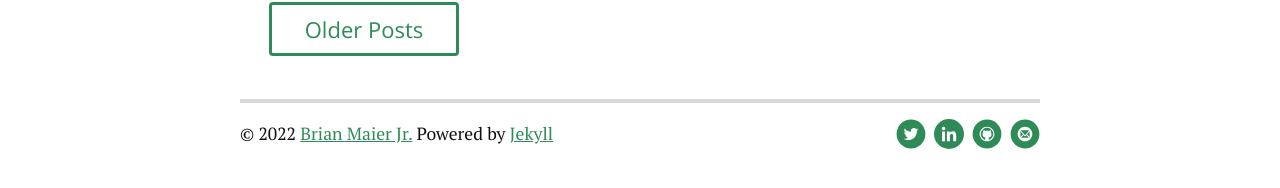
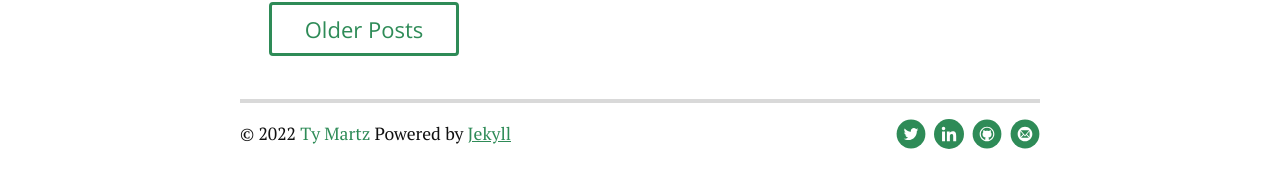
Before and after one commit to ty-martz/ty-martz.github.io, a Jekyll site: the page built from index.html, in a window 1280 px wide. Shown: the part 1884-2072 px from the top of the page. Built offline with Jekyll 4.4.1, drawn with Linux system fonts in a browser that asks for light colours; nearby versions of some CDN libraries; the list of posts is cut into pages by our own code.

Commit message:
Update footer.html

```diff
--- a/_includes/footer.html
+++ b/_includes/footer.html
@@ -2,7 +2,7 @@
 	<div class="container">
 		<p class="copy">
 			&copy; {{ site.time | date: '%Y' }}
-			<a href="http://brianmaierjr.com">Brian Maier Jr.</a> Powered by
+			<a>Ty Martz</a> Powered by
 			<a href="http://jekyllrb.com">Jekyll</a>
 		</p>
 
```
